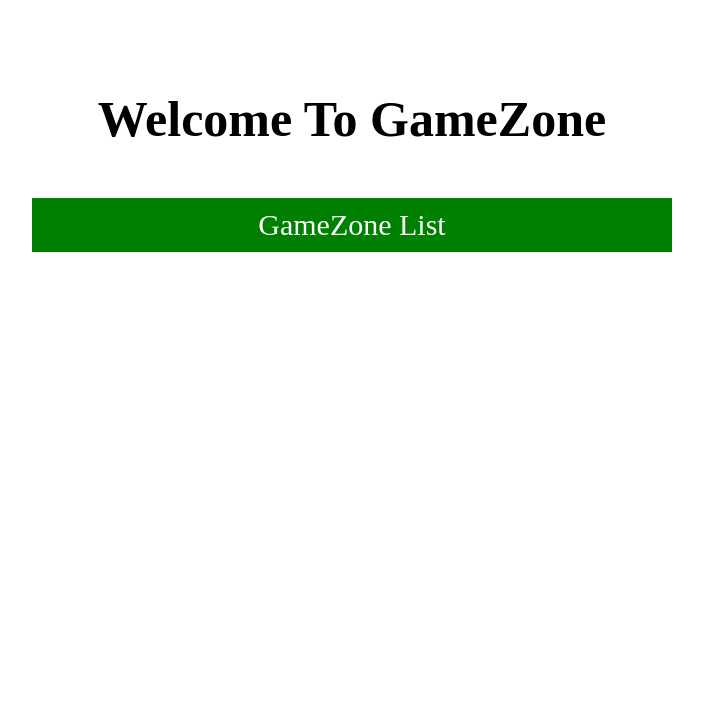
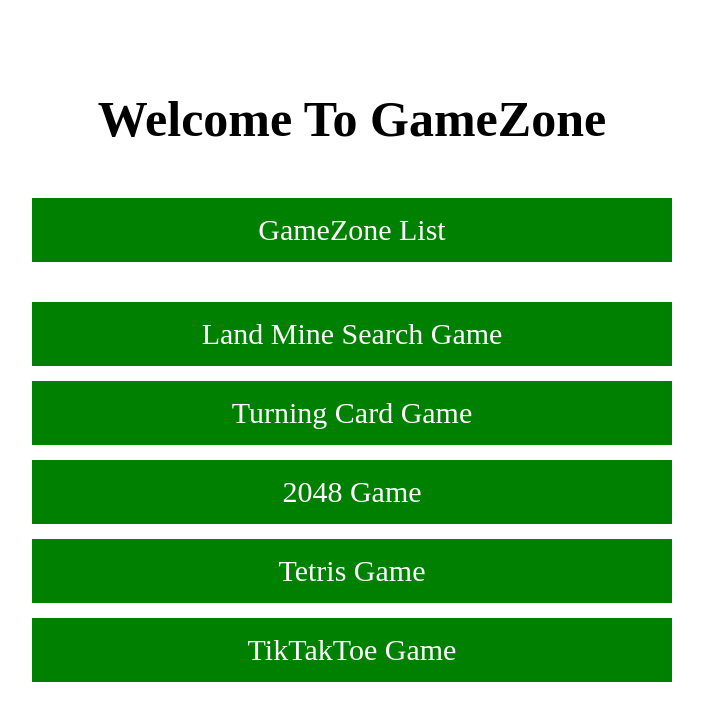
Before and after one commit to j9972/anything, a plain HTML site: page 20202webIndex.html in a window 1280 px wide. Shown: the whole page, without its empty margins (288-991 px from the left). Drawn offline with Linux system fonts and the light colour scheme.

Commit message:
코드가 더럽긴한데 돌아가게끔은 만듬

```diff
--- a/20202webIndex.css
+++ b/20202webIndex.css
@@ -19,7 +19,7 @@ header{
   margin: 0;
 }
 
- main {
+main {
     width: 50%;
     margin: 50px auto;
     text-align: center;
@@ -27,23 +27,93 @@ header{
     top: 40px;
 }
 
-#drop {
+#drop{
     background-color: green;
 }
 
-#drop a {
+/* #drop a {
   text-decoration: none;
   color: white;
   font-size: 20px;
   padding: 15px;
   display:inline-block;
+} */
+
+#Games-First a {
+  text-decoration: none;
+  color: white;
+  font-size: 30px;
+  padding: 15px;
+  display:inline-block;
+}
+
+#Games-Second a {
+  text-decoration: none;
+  color: white;
+  font-size: 30px;
+  padding: 15px;
+  display:inline-block;
+}
+
+#Games-Third a {
+  text-decoration: none;
+  color: white;
+  font-size: 30px;
+  padding: 15px;
+  display:inline-block;
+}
+
+#Games-Fourth a {
+  text-decoration: none;
+  color: white;
+  font-size: 30px;
+  padding: 15px;
+  display:inline-block;
+}
+
+#Games-Fifth a {
+  text-decoration: none;
+  color: white;
+  font-size: 30px;
+  padding: 15px;
+  display:inline-block;
+}
+
+#Games-First {
+  background-color: green;
+  position: relative;
+  top: 40px;
+}
+
+#Games-Second {
+  background-color: green;
+  position: relative;
+  top: 55px;
+}
+
+#Games-Third {
+  background-color: green;
+  position: relative;
+  top: 70px;
+}
+
+#Games-Fourth {
+  background-color: green;
+  position: relative;
+  top: 85px;
+}
+
+#Games-Fifth {
+  background-color: green;
+  position: relative;
+  top: 100px;
 }
 
 #GameList {
     font-size: 30px;
     text-decoration: none;
     color: white;
-    margin: 10px;
+    margin: 15px;
     display: inline-block;
 }
 
@@ -66,7 +136,3 @@ ul li ul li {
   background: #555;
   display: block;
 }
-
-.list_hover:hover {
-    letter-spacing: 2px;
-}
--- a/20202webIndex.html
+++ b/20202webIndex.html
@@ -15,15 +15,41 @@
     <main>
         <div id="drop">
           <ul>
+            <p id="GameList">GameZone List</p>
+          </ul>
+        </div>
+        <div id="Games-First">
+          <ul>
             <li>
-                <p id="GameList">GameZone List</p>
-                <ul id="type_of_game">
-                  <li class="list_hover"><a href="file:///C:/JSzerocho/7.2%EB%A7%88%EC%9D%B8/%EB%A7%88%EC%9D%B8.html">Land Mine Search Game</a></li>
-                  <li class="list_hover"><a href="file:///C:/JSzerocho/9.2%EC%B9%B4%EB%93%9C%EB%92%A4%EC%A7%91%EA%B8%B0/%EC%B9%B4%EB%93%9C%EB%92%A4%EC%A7%91%EA%B8%B0.html">Turning Card Game</a></li>
-                  <li class="list_hover"><a href="file:///C:/JSzerocho/11.(1)2048/2048.html">2048 Game</a></li>
-                  <li class="list_hover"><a href="file:///C:/JSzerocho/12.2%ED%85%8C%ED%8A%B8%EB%A6%AC%EC%8A%A4/%ED%85%8C%ED%8A%B8%EB%A6%AC%EC%8A%A4.html">Tetris Game</a></li>
-                  <li class="list_hover"><a href="file:///C:/JSzerocho/6.1tiktaktok/6.1tiktaktok.html">TikTakToe Game</a></li>
+              <a class="first" href="file:///C:/JSzerocho/7.2%EB%A7%88%EC%9D%B8/%EB%A7%88%EC%9D%B8.html" target="_blank">Land Mine Search Game</a>
+            </li>
           </ul>
+        </div>
+        <div id="Games-Second">
+          <ul>
+            <li>
+              <a href="file:///C:/JSzerocho/9.2%EC%B9%B4%EB%93%9C%EB%92%A4%EC%A7%91%EA%B8%B0/%EC%B9%B4%EB%93%9C%EB%92%A4%EC%A7%91%EA%B8%B0.html" target="_blank">Turning Card Game</a>
+            </li>
+          </ul>
+        </div>
+        <div id="Games-Third">
+          <ul>
+            <li>
+              <a href="file:///C:/JSzerocho/11.(1)2048/2048.html" target="_blank">2048 Game</a>
+            </li>
+          </ul>
+        </div>
+        <div id="Games-Fourth">
+          <ul>
+            <li>
+              <a href="file:///C:/JSzerocho/12.2%ED%85%8C%ED%8A%B8%EB%A6%AC%EC%8A%A4/%ED%85%8C%ED%8A%B8%EB%A6%AC%EC%8A%A4.html" target="_blank">Tetris Game</a>
+            </li>
+          </ul>
+        </div>
+        <div id="Games-Fifth">
+          <ul>
+            <li>
+              <a href="file:///C:/JSzerocho/6.1tiktaktok/6.1tiktaktok.html" target="_blank">TikTakToe Game</a>
             </li>
           </ul>
         </div>
```
Lines whose indentation alone changed are shown as unchanged.
